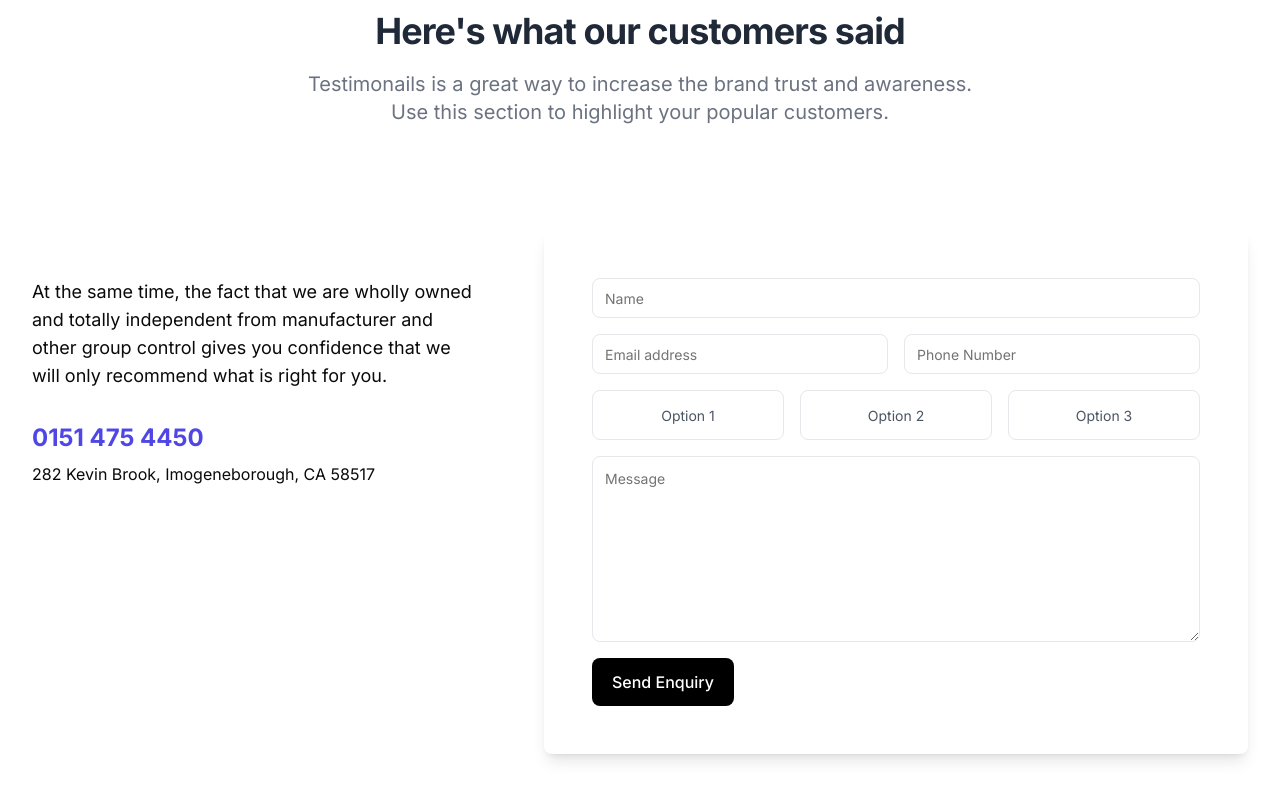
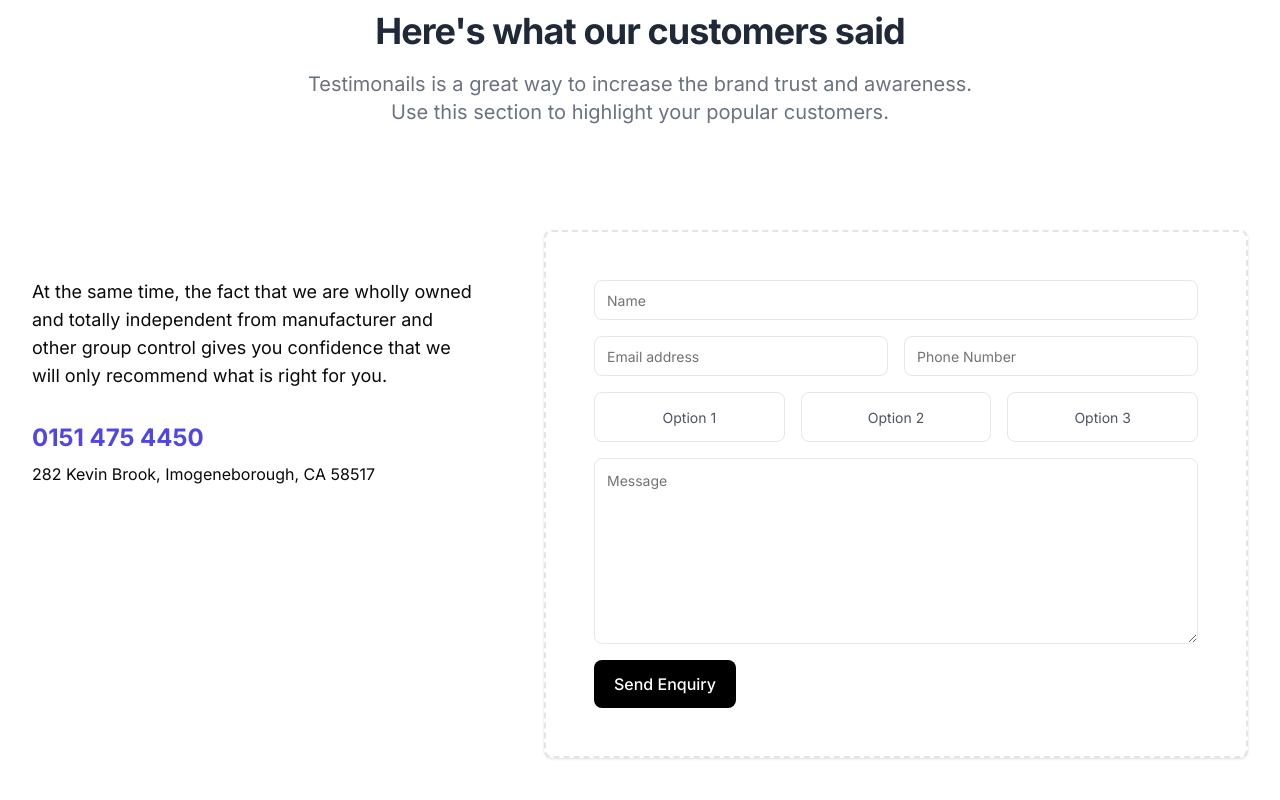
Before and after one commit to EstCarlos/fdd-landing, a Next.js app: page / in a window 1280 px wide. Shown: the part 2663-3463 px from the top of the page. Built offline with nearby package versions, Linux system fonts and the light colour scheme.

Commit message:
chore: Add border to contact form for better visual separation

```diff
--- a/src/components/Contact.tsx
+++ b/src/components/Contact.tsx
@@ -34,7 +34,7 @@ const Contact = () => {
           </div>
         </div>
 
-        <div className="rounded-lg bg-white p-8 shadow-lg lg:col-span-3 lg:p-12">
+        <div className="rounded-lg bg-white p-8 shadow lg:col-span-3 lg:p-12 border-dashed border-2">
           <form action="#" className="space-y-4">
             <div>
               <label className="sr-only" htmlFor="name">Name</label>
```
